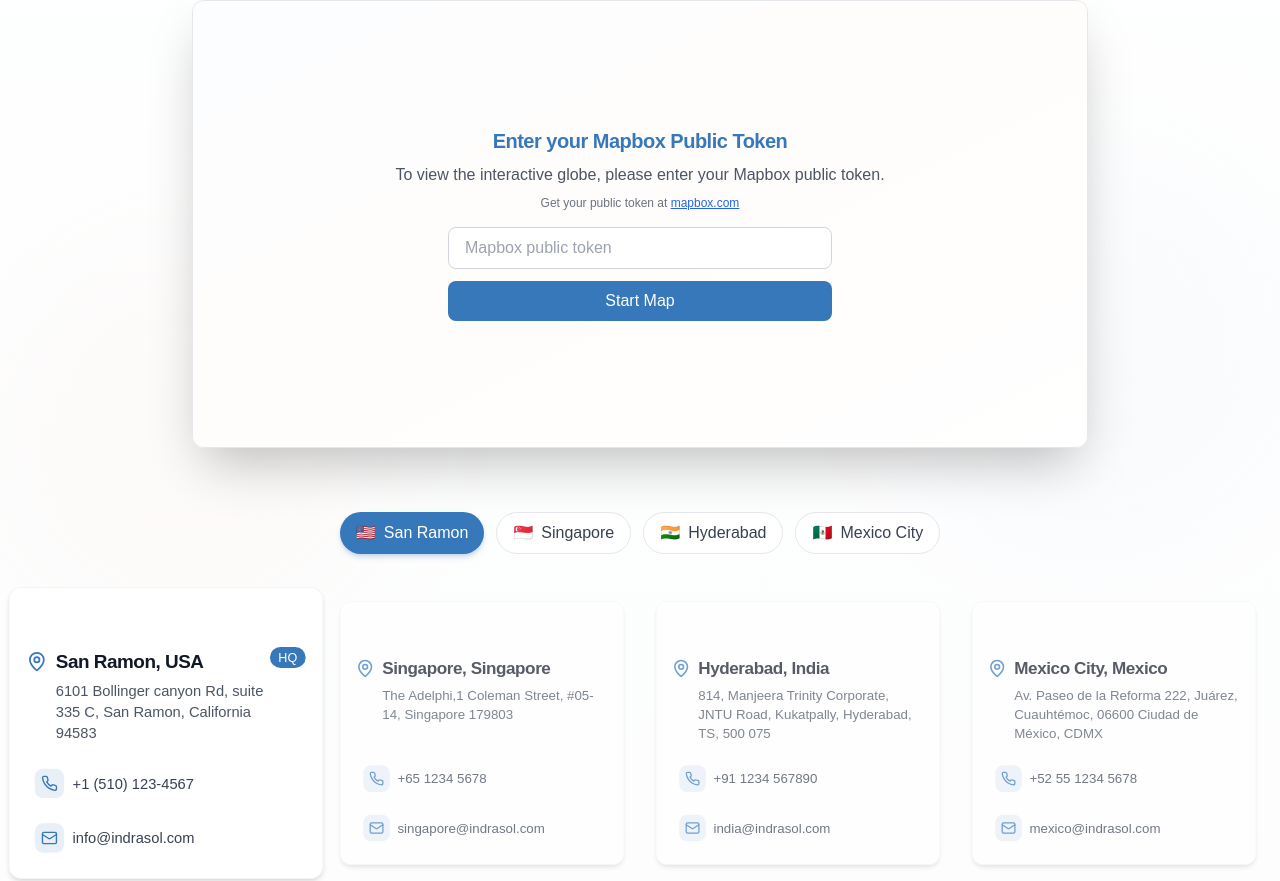
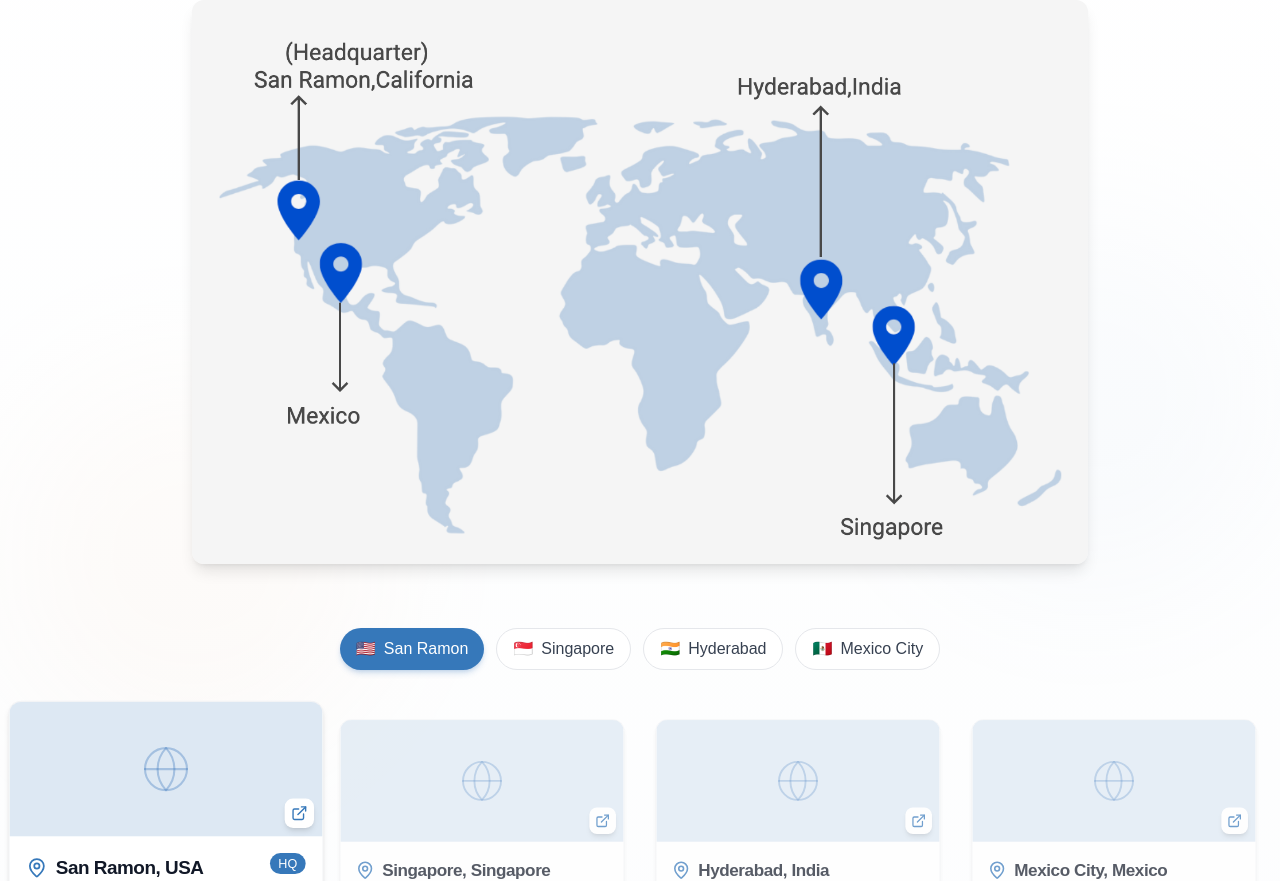
Before and after one commit to shoumyasingh/indrasol-webpage, a React (Vite) app: page / in a window 1280 px wide. Shown: the part 5283-6164 px from the top of the page. Built offline with nearby package versions, Linux system fonts and the light colour scheme.

Commit message:
Reverted to edit edt-911acbd2-c654-42a7-b3e4-932bb609cc7e: "feat: Add Cloud Engineering & Security page
Implement a new page for Cloud Engineering & Security services, including content and design elements to match the existing theme."

```diff
--- a/package.json
+++ b/package.json
@@ -48,7 +48,6 @@
     "framer-motion": "^12.7.3",
     "input-otp": "^1.2.4",
     "lucide-react": "^0.462.0",
-    "mapbox-gl": "^2.15.0",
     "next-themes": "^0.3.0",
     "react": "^18.3.1",
     "react-day-picker": "^8.10.1",
--- a/src/components/sections/locations-section.tsx
+++ b/src/components/sections/locations-section.tsx
@@ -1,6 +1,5 @@
 import React, { useState } from "react";
-import { MapPin, Phone, Mail, ExternalLink } from "lucide-react";
-import Map from "../ui/Map";
+import { MapPin, Phone, Mail, Globe, ExternalLink } from "lucide-react";
 
 const locations = [
   {
@@ -71,8 +70,14 @@ export function LocationsSection() {
         </div>
 
         {/* World Map */}
-        <div className="max-w-4xl mx-auto mb-16 flex items-center justify-center relative min-h-[24rem]">
-          <Map />
+        <div className="max-w-4xl mx-auto mb-16">
+          <div className="relative">
+            <img
+              src="/lovable-uploads/worldmap.png"
+              alt="Indrasol Global Offices"
+              className="w-full h-auto rounded-xl shadow-lg"
+            />
+          </div>
         </div>
 
         {/* Location Tabs */}
@@ -105,8 +110,20 @@ export function LocationsSection() {
               }`}
             >
               <div className="bg-white rounded-xl shadow-md overflow-hidden border border-gray-100 h-full flex flex-col">
-                {/* Removed old map preview */}
-                <div className="h-10"></div>
+                {/* Map Preview (Placeholder - would be replaced with actual map) */}
+                <div className="h-32 bg-indrasol-blue/10 relative">
+                  <div className="absolute inset-0 bg-indrasol-blue/5 flex items-center justify-center">
+                    <Globe className="h-12 w-12 text-indrasol-blue/30" strokeWidth={1} />
+                  </div>
+                  <a
+                    href={location.mapLink}
+                    target="_blank"
+                    rel="noopener noreferrer"
+                    className="absolute bottom-2 right-2 bg-white p-1.5 rounded-lg shadow-md hover:shadow-lg transition-shadow"
+                  >
+                    <ExternalLink className="h-4 w-4 text-indrasol-blue" />
+                  </a>
+                </div>
 
                 <div className="p-4 flex-grow flex flex-col">
                   <div className="flex items-start mb-4 justify-between">
--- a/src/components/ui/Map.tsx
+++ /dev/null
@@ -1,149 +0,0 @@
-
-import React, { useEffect, useRef, useState } from "react";
-import mapboxgl from "mapbox-gl";
-import "mapbox-gl/dist/mapbox-gl.css";
-
-// Basic coordinates for Indrasol's locations
-const OFFICE_COORDS = [
-  { lng: -121.9589, lat: 37.7799, label: "San Ramon, USA" },
-  { lng: 103.8499736, lat: 1.2899175, label: "Singapore" },
-  { lng: 78.3927, lat: 17.4893, label: "Hyderabad, India" },
-  { lng: -99.1617, lat: 19.4270, label: "Mexico City" }
-];
-
-const demoToken = ""; // We don't ship a default token.
-
-const Map = () => {
-  const mapContainer = useRef<HTMLDivElement>(null);
-  const map = useRef<mapboxgl.Map | null>(null);
-  const [token, setToken] = useState<string>(demoToken);
-  const [showPrompt, setShowPrompt] = useState(true);
-
-  useEffect(() => {
-    // Only initialize if we have a token and no map
-    if (!token || !mapContainer.current || map.current) return;
-
-    mapboxgl.accessToken = token;
-
-    map.current = new mapboxgl.Map({
-      container: mapContainer.current,
-      style: "mapbox://styles/mapbox/light-v11",
-      projection: "globe",
-      zoom: 1.6,
-      center: [30, 15],
-      pitch: 45,
-      antialias: true
-    });
-
-    map.current.addControl(
-      new mapboxgl.NavigationControl({ visualizePitch: true }),
-      "top-right"
-    );
-
-    // Add globe atmosphere
-    map.current.on("style.load", () => {
-      map.current?.setFog({
-        color: "rgb(255,255,255)",
-        "high-color": "rgb(200,200,225)",
-        "horizon-blend": 0.15
-      });
-    });
-
-    // Add beautiful markers for the offices
-    OFFICE_COORDS.forEach((loc) => {
-      const el = document.createElement("div");
-      el.className =
-        "w-5 h-5 rounded-full bg-gradient-to-tr from-blue-600 to-orange-400 border-4 border-white shadow-lg animate-pulse";
-      el.title = loc.label;
-      new mapboxgl.Marker(el).setLngLat([loc.lng, loc.lat]).addTo(map.current!);
-    });
-
-    // Spin globe animation
-    const secondsPerRevolution = 180;
-    const maxSpinZoom = 5;
-    const slowSpinZoom = 3;
-    let userInteracting = false;
-    let spinEnabled = true;
-
-    function spinGlobe() {
-      if (!map.current) return;
-      const zoom = map.current.getZoom();
-      if (spinEnabled && !userInteracting && zoom < maxSpinZoom) {
-        let distancePerSecond = 360 / secondsPerRevolution;
-        if (zoom > slowSpinZoom) {
-          const zoomDif = (maxSpinZoom - zoom) / (maxSpinZoom - slowSpinZoom);
-          distancePerSecond *= zoomDif;
-        }
-        const center = map.current.getCenter();
-        center.lng -= distancePerSecond;
-        map.current.easeTo({ center, duration: 1000, easing: (n) => n });
-      }
-    }
-
-    map.current.on("mousedown", () => (userInteracting = true));
-    map.current.on("dragstart", () => (userInteracting = true));
-    map.current.on("mouseup", () => {
-      userInteracting = false;
-      spinGlobe();
-    });
-    map.current.on("touchend", () => {
-      userInteracting = false;
-      spinGlobe();
-    });
-    map.current.on("moveend", spinGlobe);
-
-    spinGlobe();
-
-    return () => {
-      map.current?.remove();
-      map.current = null;
-    };
-  }, [token]);
-
-  // Token prompt and map container
-  return (
-    <div className="relative w-full h-96 md:h-[28rem] rounded-xl overflow-hidden shadow-2xl animate-fade-in bg-gradient-to-br from-blue-50 via-orange-50 to-white border border-gray-200">
-      {showPrompt && !token && (
-        <div className="absolute inset-0 z-50 bg-white/80 flex flex-col items-center justify-center text-center px-10">
-          <h3 className="text-xl font-bold mb-2 text-indrasol-blue">Enter your Mapbox Public Token</h3>
-          <p className="text-gray-600 mb-4">
-            To view the interactive globe, please enter your Mapbox public token.<br />
-            <span className="block text-xs text-gray-500 mt-2">
-              Get your public token at <a href="https://mapbox.com/" target="_blank" className="text-blue-600 underline">mapbox.com</a>
-            </span>
-          </p>
-          <form
-            onSubmit={e => {
-              e.preventDefault();
-              setShowPrompt(false);
-            }}
-            className="w-full max-w-sm"
-          >
-            <input
-              type="text"
-              placeholder="Mapbox public token"
-              className="w-full px-4 py-2 rounded-lg border border-gray-300 mb-3 focus:outline-none focus:border-indigo-400"
-              value={token}
-              onChange={e => setToken(e.target.value)}
-              required
-            />
-            <button
-              type="submit"
-              className="bg-indrasol-blue text-white rounded-lg px-4 py-2 w-full font-medium hover:bg-blue-700 transition-colors"
-            >
-              Start Map
-            </button>
-          </form>
-        </div>
-      )}
-      <div ref={mapContainer} className="w-full h-full" />
-      {token && (
-        <div className="absolute z-10 top-3 right-4 bg-white/70 text-xs rounded-lg px-3 py-1 shadow font-medium backdrop-blur-md">
-          Powered by Mapbox | Indrasol Offices
-        </div>
-      )}
-    </div>
-  );
-};
-
-export default Map;
```
Also changed, not shown: 1 other file (tests, documents, lock files or other folders).
